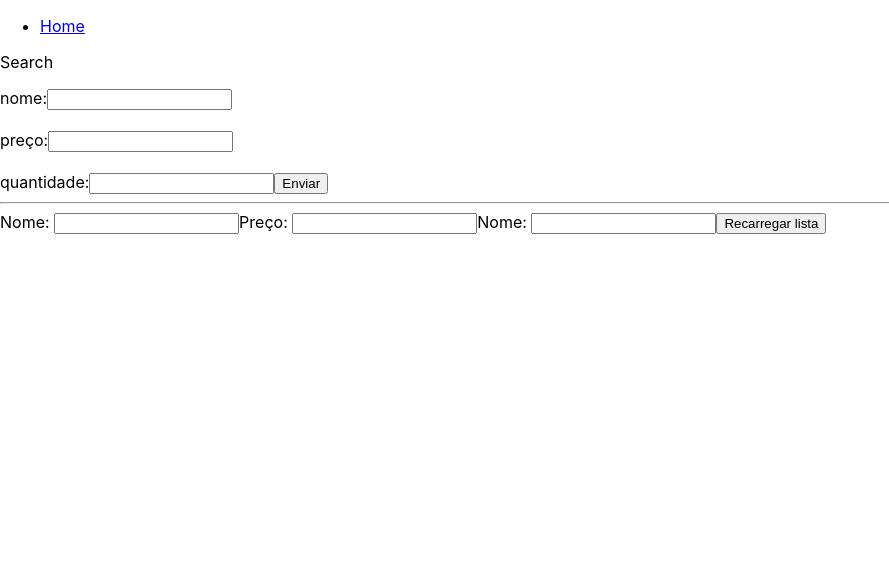
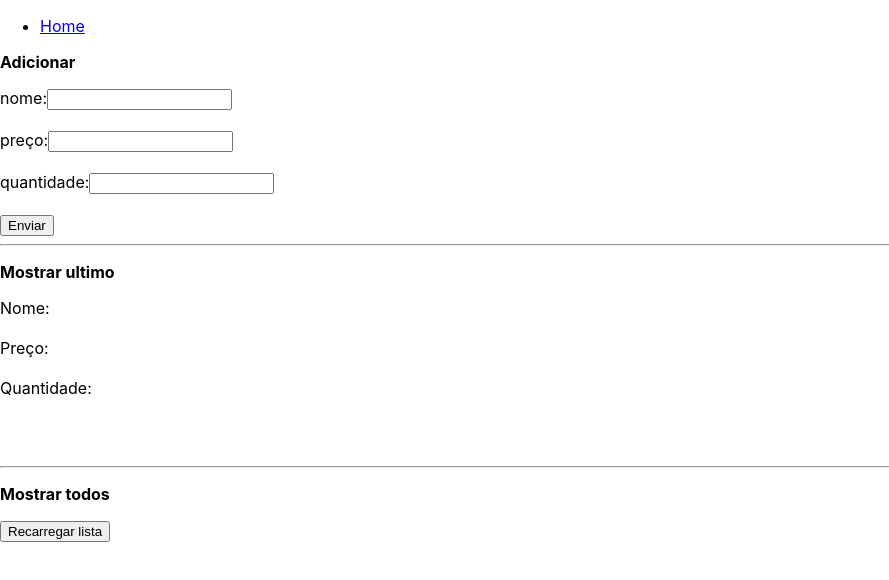
Before and after one commit to CauanSuzuki/conection_frontEnd, a React (Create React App) app: page / in a window 1280 px wide. Shown: the top 580 px of the page, without its empty margins (0-889 px from the left). Built offline with nearby package versions, Linux system fonts and the light colour scheme.

Commit message:
fix: listar todos

```diff
--- a/src/pages/home.js
+++ b/src/pages/home.js
@@ -38,7 +38,9 @@ function Home() {
 
   return (
     <div className="search">
-      <p>Search</p>
+      <p>
+        <b>Adicionar</b>
+      </p>
 
       <form onSubmit={formik.handleSubmit}>
         <label htmlFor="nome">nome:</label>
@@ -69,26 +71,54 @@ function Home() {
           onChange={formik.handleChange}
           value={formik.values.quantidade}
         />
+        <br></br>
+        <br></br>
         <button type="submit">Enviar</button>
       </form>
 
       <hr></hr>
       <div>
+        <p>
+          <b>Mostrar ultimo</b>
+        </p>
         Nome:{" "}
-        <input
-          value={store.length > 0 ? store[store.length - 1].nome : ""}
-        ></input>
-        Preço:{" "}
-        <input
-          value={store.length > 0 ? store[store.length - 1].preco : ""}
-        ></input>
-        Nome:{" "}
-        <input
-          value={store.length > 0 ? store[store.length - 1].quantidade : ""}
-        ></input>
-        <button onClick={() => list()}>Recarregar lista</button>
+        <label>{store.length > 0 ? store[store.length - 1].nome : ""}</label>
         <br></br>
         <br></br>
+        Preço:{" "}
+        <label>{store.length > 0 ? store[store.length - 1].preco : ""}</label>
+        <br></br>
+        <br></br>
+        Quantidade:{" "}
+        <label>
+          {store.length > 0 ? store[store.length - 1].quantidade : ""}
+        </label>
+        <br></br>
+        <br></br>
+        <br></br>
+        <br></br>
+      </div>
+      <hr></hr>
+      <div>
+        <p>
+          <b>Mostrar todos</b>
+        </p>
+        <label>
+          {store.map((item) => {
+            return (
+              <ul>
+                <li>
+                  Nome:{item.nome}
+                  <br></br>
+                  Preco:{item.preco}
+                  <br></br>
+                  Quantidade:{item.quantidade}
+                </li>
+              </ul>
+            );
+          })}
+        </label>
+        <button onClick={() => list()}>Recarregar lista</button>
       </div>
     </div>
   );
```
